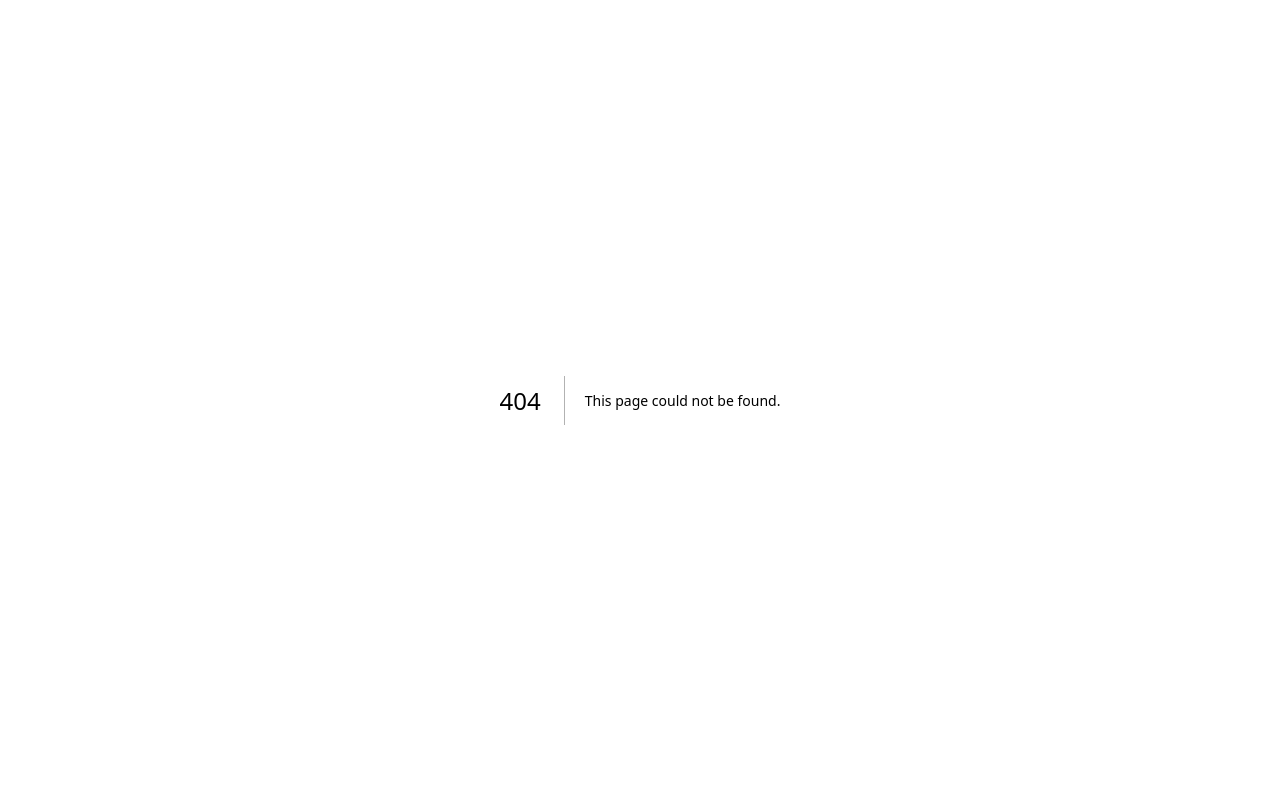
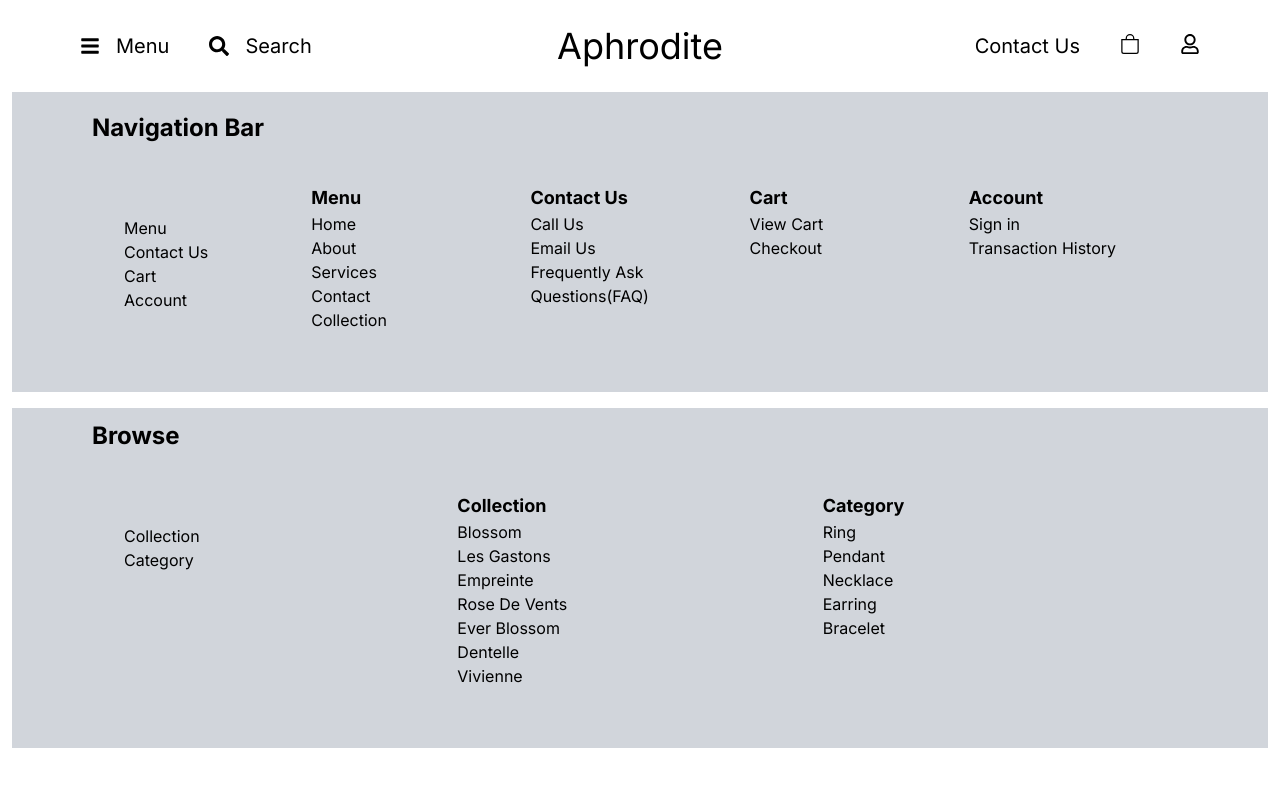
Before and after one commit to twapegg/aphrodite, a Next.js app: page /map in a window 1280 px wide. Before the commit this address had no page. Shown: the top 786 px of the page. Built offline with nearby package versions, Linux system fonts and the light colour scheme.

Commit message:
Update page.jsx with navigation bar and browse section

```diff
--- /dev/null
+++ b/app/contact/page.jsx
@@ -0,0 +1,9 @@
+import React from 'react'
+
+const page = () => {
+  return (
+    <div className=''>page</div>
+  )
+}
+
+export default page
--- /dev/null
+++ b/app/map/page.jsx
@@ -0,0 +1,78 @@
+import Hero from "@/components/Hero";
+import NavBar from "@/components/NavBar";
+import Link from "next/link";
+
+const page = () => {
+  return (
+    <div>
+      <NavBar bg={"white"} color="black" />
+
+      <div className="bg-gray-300 pt-28 px-20 py-10 ml-3 mr-3">
+        <h1 className="text-2xl text-black font-bold ">Navigation Bar</h1>
+
+        <div className="grid lg:grid-cols-5 grid-cols-1 pt-10 text-black ">
+          <div className="col-span-1 flex flex-col lg:pl-8 pt-8 sm:pb-5 ">
+            <Link href="/  ">Menu</Link>
+            <Link href="/">Contact Us</Link>
+            <Link href="/">Cart</Link>
+            <Link href="/">Account</Link>
+          </div>
+          <div className="col-span-1 flex flex-col sm:pb-5">
+            <h5 className="text-lg font-bold">Menu</h5>
+            <Link href="/"> Home</Link>
+            <Link href="/"> About</Link>
+            <Link href="/"> Services</Link>
+            <Link href="/"> Contact</Link>
+            <Link href="/"> Collection</Link>
+          </div>
+          <div className="col-span-1 flex flex-col sm:pb-5">
+            <h5 className="text-lg font-bold">Contact Us</h5>
+            <Link href="/"> Call Us </Link>
+            <Link href="/"> Email Us</Link>
+            <Link href="/"> Frequently Ask Questions(FAQ)</Link>
+          </div>
+          <div className="col-span-1 flex flex-col sm:pb-5 ">
+            <h5 className="text-lg font-bold">Cart</h5>
+            <Link href="/"> View Cart</Link>
+            <Link href="/"> Checkout</Link>
+          </div>
+          <div className="col-span-1 flex flex-col sm:pb-5">
+            <h5 className="text-lg font-bold">Account</h5>
+            <Link href="/"> Sign in</Link>
+            <Link href="/">Transaction History</Link>
+          </div>
+        </div>
+      </div>
+      <div className="bg-gray-300 pt-3 px-20 py-10 mt-4 ml-3 mr-3">
+        <h1 className="text-2xl text-black font-bold ">Browse</h1>
+
+        <div className="grid lg:grid-cols-3 grid-cols-1 pt-10 text-black">
+          <div className="col-span-1 flex flex-col pt-8 lg:pl-8 sm:pb-5">
+            <Link href="/">Collection</Link>
+            <Link href="/">Category</Link>
+          </div>
+          <div className="col-span-1 flex flex-col sm:pb-5 ">
+            <h5 className="text-lg font-bold">Collection</h5>
+            <Link href="/">Blossom</Link>
+            <Link href="/">Les Gastons</Link>
+            <Link href="/">Empreinte</Link>
+            <Link href="/">Rose De Vents</Link>
+            <Link href="/">Ever Blossom</Link>
+            <Link href="/">Dentelle</Link>
+            <Link href="/">Vivienne</Link>
+          </div>
+          <div className="col-span-1 flex flex-col sm:pb-5">
+            <h5 className="text-lg font-bold">Category</h5>
+            <Link href="/">Ring</Link>
+            <Link href="/">Pendant</Link>
+            <Link href="/">Necklace</Link>
+            <Link href="/">Earring</Link>
+            <Link href="/">Bracelet</Link>
+          </div>
+        </div>
+      </div>
+    </div>
+  );
+};
+
+export default page;
--- a/components/NavBar.jsx
+++ b/components/NavBar.jsx
@@ -1,16 +1,29 @@
 "use client";
-
 import { BsBag } from "react-icons/bs";
 import { FaBars, FaSearch, FaRegUser } from "react-icons/fa";
 import Link from "next/link";
-
 import OffCanvas from "@/components/OffCanvas";
-
-import { useEffect, useState } from "react";
+import { useEffect, useRef, useState } from "react";
 
 const NavBar = ({ bg, color }) => {
+  const [showShoppingBag, setShowShoppingBag] = useState(false);
+  const shoppingBagRef = useRef(null);
+
+  const toggleShoppingBag = () => {
+    setShowShoppingBag(!showShoppingBag);
+  };
+
+  const closeShoppingBag = (event) => {
+    if (
+      shoppingBagRef.current &&
+      !shoppingBagRef.current.contains(event.target)
+    ) {
+      setShowShoppingBag(false);
+    }
+  };
+
   const [isOffCanvasOpen, setIsOffCanvasOpen] = useState(false);
-  const [isFixed, setIsFixed] = useState(false); // New state for fixed navbar
+  const [isFixed, setIsFixed] = useState(false);
 
   const toggleOffCanvas = () => {
     setIsOffCanvasOpen(!isOffCanvasOpen);
@@ -22,14 +35,16 @@
 
   useEffect(() => {
     const handleScroll = () => {
-      const scrollPosition = window.pageYOffset;
-      setIsFixed(scrollPosition > 0); // Set isFixed to true when scrolled down
+      const scrollPosition = window.scrollY;
+      setIsFixed(scrollPosition > 0);
     };
 
     window.addEventListener("scroll", handleScroll);
+    document.addEventListener("mousedown", closeShoppingBag);
 
     return () => {
       window.removeEventListener("scroll", handleScroll);
+      document.removeEventListener("mousedown", closeShoppingBag);
     };
   }, []);
 
@@ -53,12 +68,11 @@
               <FaBars className="mb-[0.5]" />
               <span>Menu</span>
             </button>
-            <button className="invisible lg:visible py-2   xl:text-xl relative group-hover:text-black flex items-center justify-center space-x-4">
+            <button className="invisible lg:visible py-2 xl:text-xl relative group-hover:text-black flex items-center justify-center space-x-4">
               <FaSearch className="mb-[0.5]" />
               <span>Search</span>
             </button>
           </div>
-
           {/* Center */}
           <div className="flex justify-center w-1/3">
             <Link href="/">
@@ -67,7 +81,6 @@
               </span>
             </Link>
           </div>
-
           {/* Right side */}
           <div className="flex items-center w-1/3 justify-end gap-10">
             <Link href="/contact" className="invisible lg:visible">
@@ -75,10 +88,23 @@
                 Contact Us
               </span>
             </Link>
-            <button className="invisible lg:visible py-2 text-xl relative group-hover:text-black flex items-center justify-center space-x-4">
-              <BsBag className="mb-1" />
-            </button>
-
+            <div className="relative">
+              <button
+                className="invisible lg:visible py-2 text-xl relative group-hover:text-black flex items-center justify-center space-x-4"
+                onClick={toggleShoppingBag}
+              >
+                <BsBag className="mb-1" />
+              </button>
+              {showShoppingBag && (
+                <div
+                  ref={shoppingBagRef}
+                  className="absolute right-0 mt-2 bg-white shadow-lg rounded-md max-w-xl" // Added max-w-xl class
+                >
+                  {/* Render the list of items from the database here */}
+                  <p className="p-4"> Shopping Bag Items</p>
+                </div>
+              )}
+            </div>
             <button className="py-2 text-xl relative group-hover:text-black flex items-center justify-center space-x-4">
               <FaRegUser className="mb-1" />
             </button>
```
